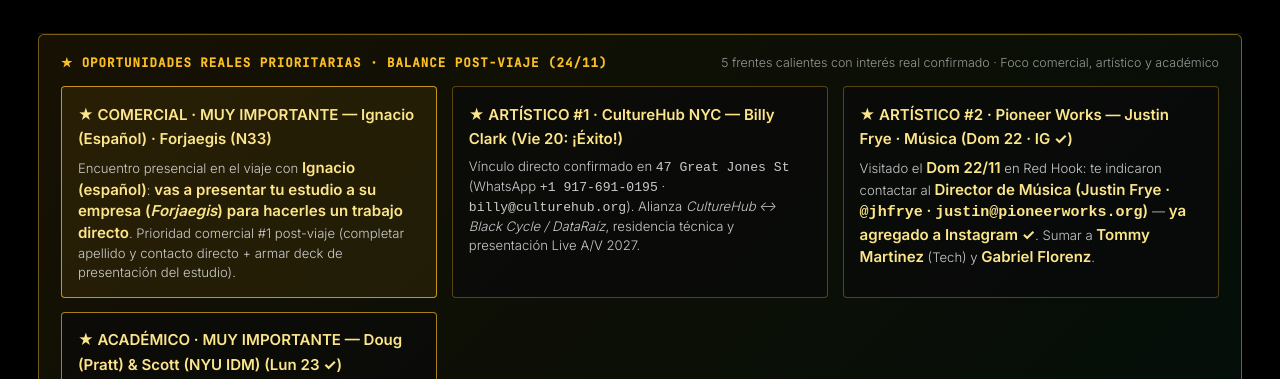
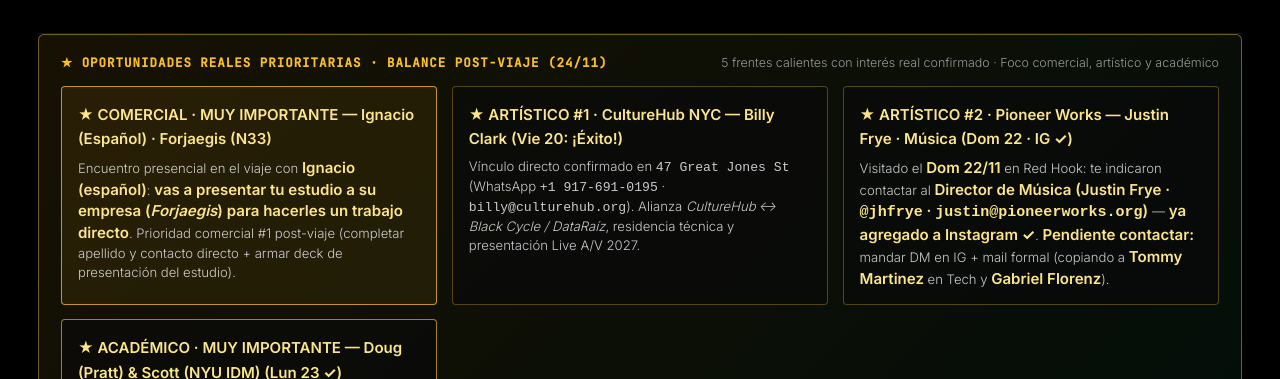
Before and after one commit to mpalenque/chicago-nyc-crm, a plain HTML site: page index.html in a window 1280 px wide. Shown: the part 359-738 px from the top of the page. Drawn offline with Linux system fonts and the light colour scheme.

Commit message:
Resaltar pendiente contactar a Justin Frye (Pioneer Works) en banner principal

```diff
--- a/index.html
+++ b/index.html
@@ -814,7 +814,7 @@
         <div class="opp-card">
           <strong>★ ARTÍSTICO #2 · Pioneer Works — Justin Frye · Música (Dom 22 · IG ✓)</strong>
           <p>
-            Visitado el <strong>Dom 22/11</strong> en Red Hook: te indicaron contactar al <strong>Director de Música (Justin Frye · <code>@jhfrye</code> · <code>justin@pioneerworks.org</code>)</strong> — <strong>ya agregado a Instagram ✓</strong>. Sumar a <strong>Tommy Martinez</strong> (Tech) y <strong>Gabriel Florenz</strong>.
+            Visitado el <strong>Dom 22/11</strong> en Red Hook: te indicaron contactar al <strong>Director de Música (Justin Frye · <code>@jhfrye</code> · <code>justin@pioneerworks.org</code>)</strong> — <strong>ya agregado a Instagram ✓</strong>. <strong>Pendiente contactar:</strong> mandar DM en IG + mail formal (copiando a <strong>Tommy Martinez</strong> en Tech y <strong>Gabriel Florenz</strong>).
           </p>
         </div>
         <div class="opp-card" style="border-color:rgba(251,191,36,0.65);">
```
